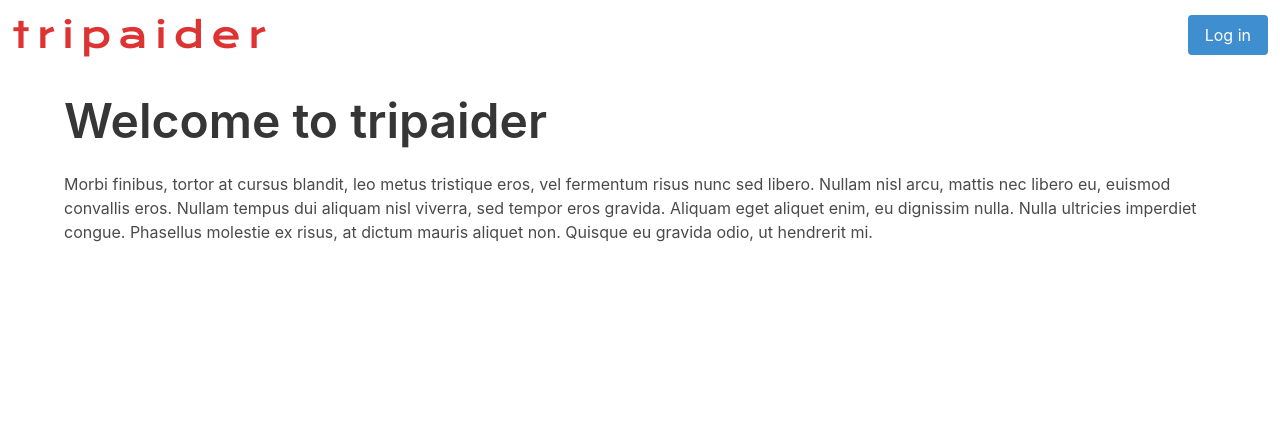
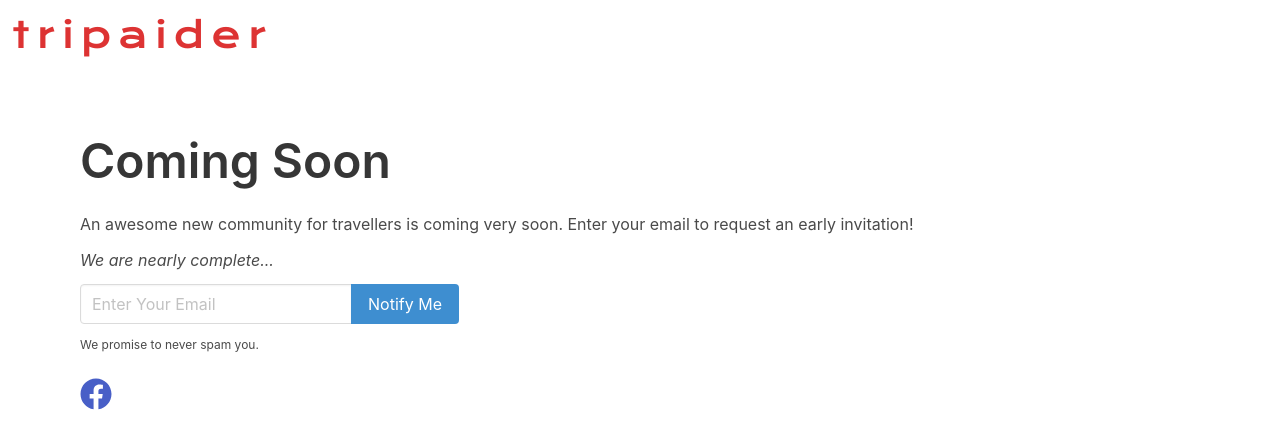
Before and after one commit to souviiik/tripaider-dot-com, a React (Create React App) app: page / in a window 1280 px wide. Shown: the top 448 px of the page. Built offline with nearby package versions, Linux system fonts and the light colour scheme; no server answers.

Commit message:
email js implementation

```diff
--- a/package.json
+++ b/package.json
@@ -5,11 +5,13 @@
   "dependencies": {
     "axios": "^0.21.1",
     "bulma": "^0.9.3",
+    "emailjs-com": "^3.2.0",
     "formik": "^2.2.9",
     "react": "^17.0.2",
     "react-dom": "^17.0.2",
     "react-google-login": "^5.2.2",
     "react-helmet": "^6.1.0",
+    "react-icons": "^4.2.0",
     "react-redux": "^7.2.4",
     "react-router-dom": "^5.2.0",
     "react-scripts": "^4.0.3",
--- a/src/App.js
+++ b/src/App.js
@@ -12,6 +12,7 @@ import { Provider } from "react-redux";
 import store from "./store";
 import { loadUser } from "./actions/auth";
 import setAuthToken from "./utils/setAuthToken";
+import ComingSoon from "./components/layout/ComingSoon";
 
 // import "./App.css";
 
@@ -34,12 +35,18 @@ const App = () => {
       <Router>
         <Fragment>
           <Helmet>
-            <title>Welcome to tripaider | tripaider - a new way to travel</title>
-            <meta name="description" content="tripaider provides you with a new way of cost effective travel" />
+            <title>
+              Welcome to tripaider | tripaider - a new way to travel
+            </title>
+            <meta
+              name="description"
+              content="tripaider provides you with a new way of cost effective travel"
+            />
           </Helmet>
           <Navbar />
           <Switch>
-            <Route exact path="/" component={Landing} />
+            <Route exact path="/" component={ComingSoon} />
+            <Route exact path="/362581" component={Landing} />
             <Route component={Routes} />
           </Switch>
         </Fragment>
--- /dev/null
+++ b/src/components/layout/ComingSoon.js
@@ -0,0 +1,90 @@
+import React, { Fragment, useState } from "react";
+import { Helmet } from "react-helmet";
+import { FaFacebook } from "react-icons/fa";
+import emailjs, { init } from "emailjs-com";
+import apiKey from "./emailKey";
+// import "./App.css";
+
+init(apiKey.ACCESS_TOKEN);
+
+const initFormValues = {
+  email: "",
+};
+
+export default function ComingSoon() {
+  const [formValues, setFormValues] = useState(initFormValues);
+
+  const handleChange = (e) => {
+    e.persist();
+    setFormValues((values) => ({
+      ...values,
+      [e.target.name]: e.target.value,
+    }));
+  };
+
+  const handleSubmit = (e) => {
+    e.preventDefault(); // Prevents default refresh by the browser
+    // console.log(`e`, e.target);
+    emailjs
+      .send(apiKey.SERVICE_ID, apiKey.TEMPLATE_ID, formValues, apiKey.USER_ID)
+      .then(
+        (result) => {
+          alert("Message Sent, We will get back to you shortly", result.text);
+          setFormValues(initFormValues);
+        },
+        (error) => {
+          alert("An error occurred, Please try again", error.text);
+        }
+      );
+  };
+
+  return (
+    <Fragment>
+      <Helmet>
+        <title>Coming Soon | tripaider - a new way to travel</title>
+        <meta name="description" content="Helmet application" />
+        <meta
+          name="google-signin-client_id"
+          content="311520119224-bo7rlq9ejon0n1vhahojtcpmkdj02hp5.apps.googleusercontent.com"
+        ></meta>
+      </Helmet>
+      <section className="container p-4">
+        <article className="pt-5">
+          <h1 className="title is-size-1">Coming Soon</h1>
+          <p className="pb-3">
+            An awesome new community for travellers is coming very soon. Enter
+            your email to request an early invitation!
+          </p>
+          <p className="is-italic">We are nearly complete...</p>
+          <form onSubmit={handleSubmit} className="my-3">
+            <div className="field has-addons">
+              <div className="control">
+                <input
+                  className="input"
+                  type="text"
+                  placeholder="Enter Your Email"
+                  name="email"
+                  value={formValues.email}
+                  onChange={handleChange}
+                />
+              </div>
+              <div className="control">
+                <input
+                  type="submit"
+                  className="button is-info"
+                  value="Notify Me"
+                />
+              </div>
+            </div>
+          </form>
+          <p className="is-size-7">We promise to never spam you.</p>
+        </article>
+        <div className="my-5">
+          <a href="https://www.facebook.com/tripaider" target="_blank">
+            <FaFacebook className="is-size-3" />
+          </a>
+        </div>
+      </section>
+    </Fragment>
+  );
+}
--- a/src/components/layout/Navbar.js
+++ b/src/components/layout/Navbar.js
@@ -53,7 +53,7 @@ const Navbar = ({ auth: { isAuthenticated }, logout }) => {
           <div className="logo">tripaider</div>
         </Link>
 
-        <Link
+        {/* <Link
           role="button"
           className="navbar-burger"
           aria-label="menu"
@@ -64,14 +64,14 @@ const Navbar = ({ auth: { isAuthenticated }, logout }) => {
           <span aria-hidden="true"></span>
           <span aria-hidden="true"></span>
           <span aria-hidden="true"></span>
-        </Link>
+        </Link> */}
       </div>
 
       <div
         id="navbarBasicExample"
         className={hideMobileMenu ? "navbar-menu" : ""}
       >
-        {isAuthenticated ? authLinks : guestLinks}
+        {/* {isAuthenticated ? authLinks : guestLinks} */}
         {/* <div className="navbar-start">
           <Link to="/" className="navbar-item">
             Home
--- /dev/null
+++ b/src/components/layout/emailKey.js
@@ -0,0 +1,8 @@
+const apiKey = {
+  USER_ID: `user_5o9cwMv1gJsoj728NUH2S`, //userID
+  ACCESS_TOKEN: `e7c4128917db8e8a741c21a5297e6341`,
+  TEMPLATE_ID: `template_lh8qx58`, //templateID
+  SERVICE_ID: `service_wa0t08f`,
+};
+
+export default apiKey;
```
Also changed, not shown: 2 other files (tests, documents, lock files or other folders).
